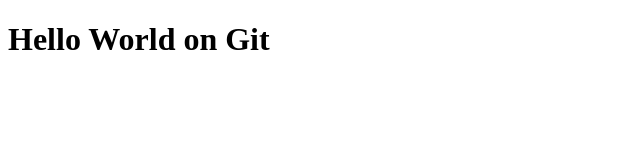
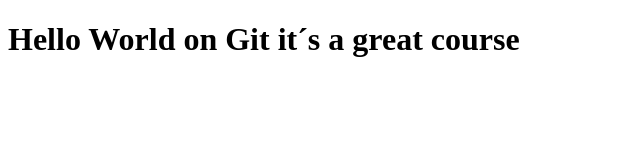
Before and after one commit to filipe4760/test, a plain HTML site: page site/index.html in a window 1280 px wide. Shown: the whole page, without its empty margins (0-640 px from the left). Drawn offline with Linux system fonts and the light colour scheme.

Commit message:
Small addition to the page content.

```diff
--- a/site/index.html
+++ b/site/index.html
@@ -5,6 +5,6 @@
 	<title>Document</title>
 </head>
 <body>
-	<h1>Hello World on Git</h1>
+	<h1>Hello World on Git it´s a great course</h1>
 </body>
 </html>
```
